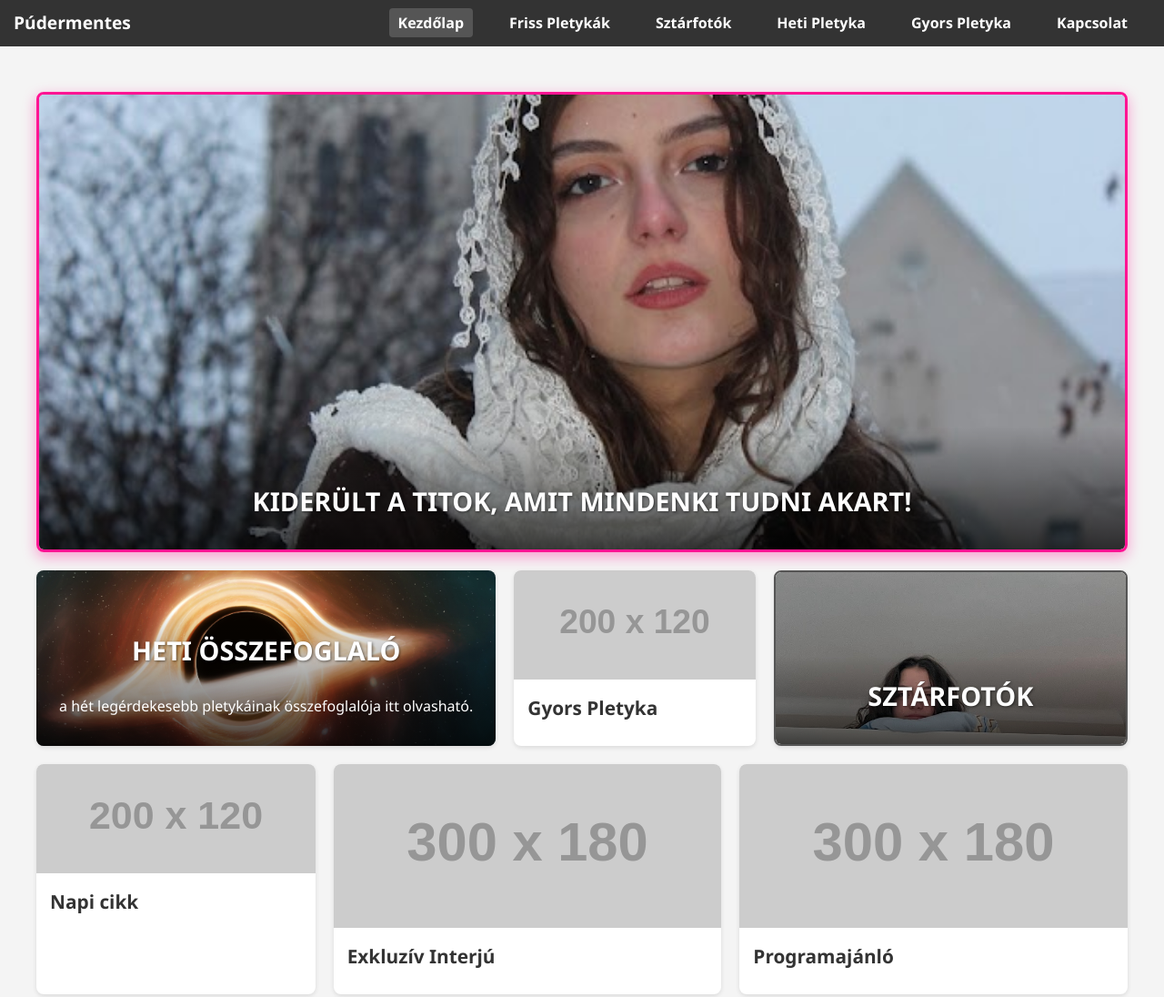
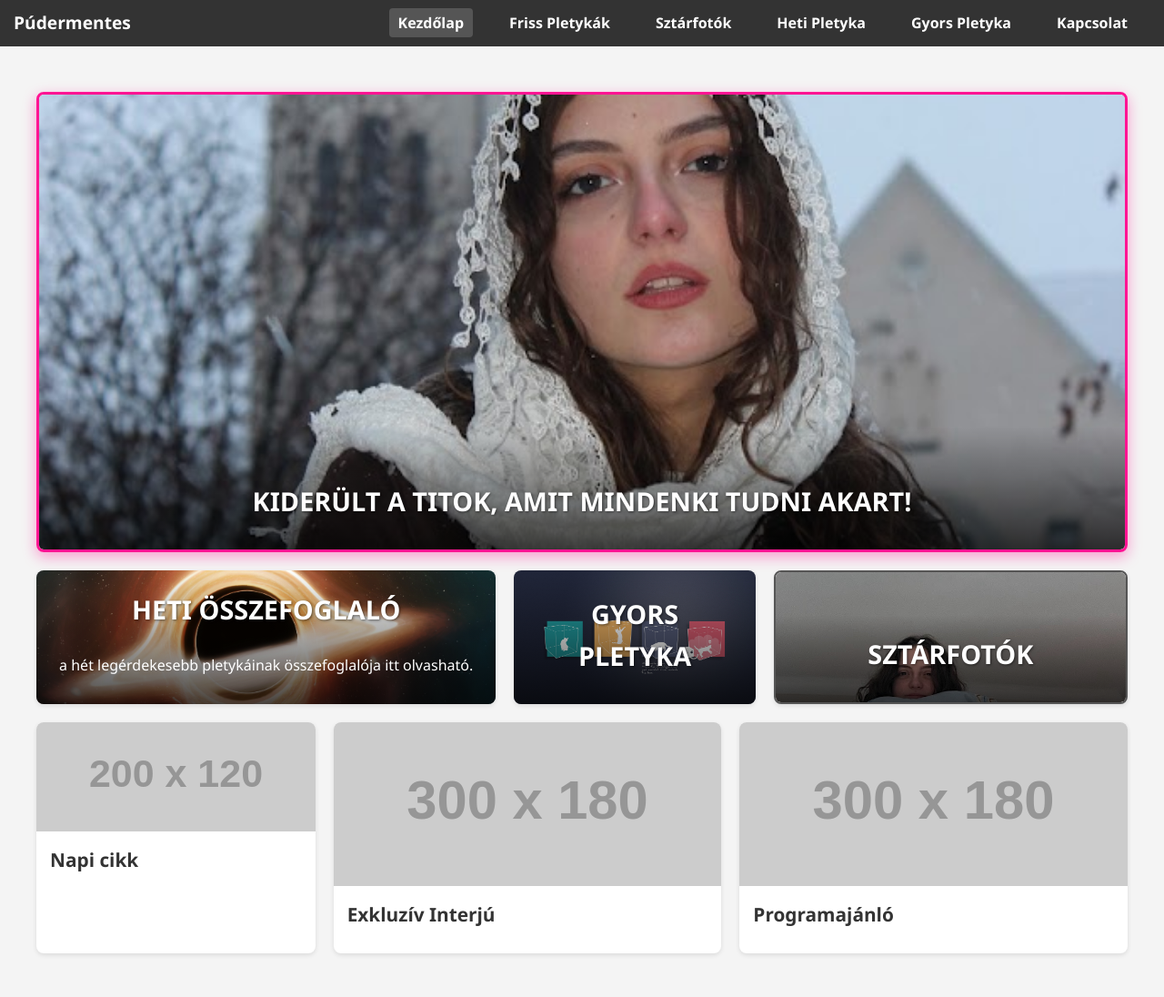
Before and after one commit to Nemzetinapirossz/Eltitkolt-hirek, a plain HTML site: page index.html in a window 1280 px wide. Shown: the top 1096 px of the page at 91% size. Drawn offline with Linux system fonts and the light colour scheme; placeholder pictures from the web are drawn by us.

Commit message:
main + gyors pletyka
elfelejtettem hozzaadni a mainbe a gyors pletyka kepet es hivatkozasat

```diff
--- a/index.html
+++ b/index.html
@@ -46,9 +46,8 @@
                 </div>
             </a>
         </div>
-        <div class="grid-item small">
-            <a href="#">
-                <img src="https://via.placeholder.com/200x120?text=Gyors+Pletyka" alt="Gyors Pletyka">
+        <div class="grid-item small highlights_gyors">
+            <a href="gyors_pletyi.html">
                 <div class="card-content">
                     <h2>Gyors Pletyka</h2>
                 </div>
--- a/style.css
+++ b/style.css
@@ -362,6 +362,43 @@ header img {
 }
 
 
+.highlights_gyors a{
+    background-image: url('shrodinger_macska.jpg'); /* HÁTTÉRKÉP BEÁLLÍTÁSA - CSERÉLD LE! */
+    background-size: cover;
+    background-position: center;
+    border-radius: 5px; /* Lekerekítés a linken belül */
+    justify-content: flex-end; /* Tartalom tolása az aljára */
+    position: relative; /* Overlay pozicionáláshoz */
+    overflow: hidden; /
+}
+
+.highlights_gyors .card-content{
+    background-image: linear-gradient(rgba(3, 3, 3, 0), rgba(0, 0, 0, 0.7)); /* Féláttetsző sötét háttér */
+    padding: 20px; /* Nagyobb padding */
+    width: 100%; /* Teljes szélesség */
+    box-sizing: border-box; /* Padding beleszámít a szélességbe */
+    flex-grow: 0; /* Ne nőjön a tartalom */
+}
+
+.highlights_gyors h2{
+    color: #fff; /* Fehér szöveg */
+    font-size: 1.8em;
+    text-transform: uppercase;
+    text-align: center;
+    font-weight: 900; /* Vastagabb */
+    margin-bottom: 10px;
+    text-shadow: 1px 1px 3px rgba(0,0,0,0.5); /* Szövegárnyék olvashatósághoz */
+}
+.highlights_gyors p{
+    color: #fff; /* Fehér szöveg */
+    font-size: 1em;
+    text-transform: lowercase;
+    text-align: center;
+    font-weight: 500; /* Vastagabb */
+    margin-bottom: 10px;
+}
+
+
 /* ... existing styles ... */
 
 /* Styles for Heti Osszefoglalo page */
```
Also changed, not shown: shrodinger_macska.jpg (added).
